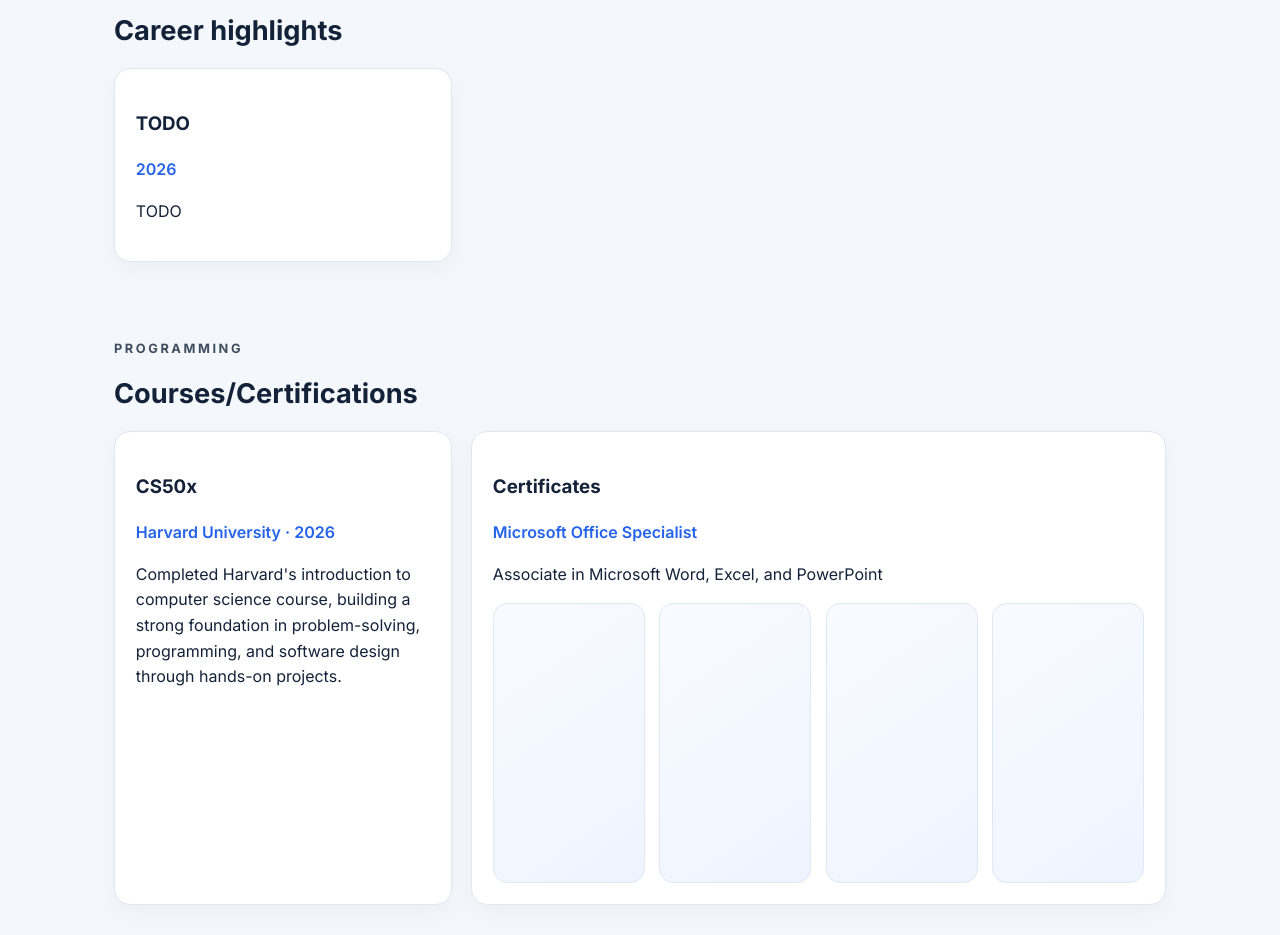
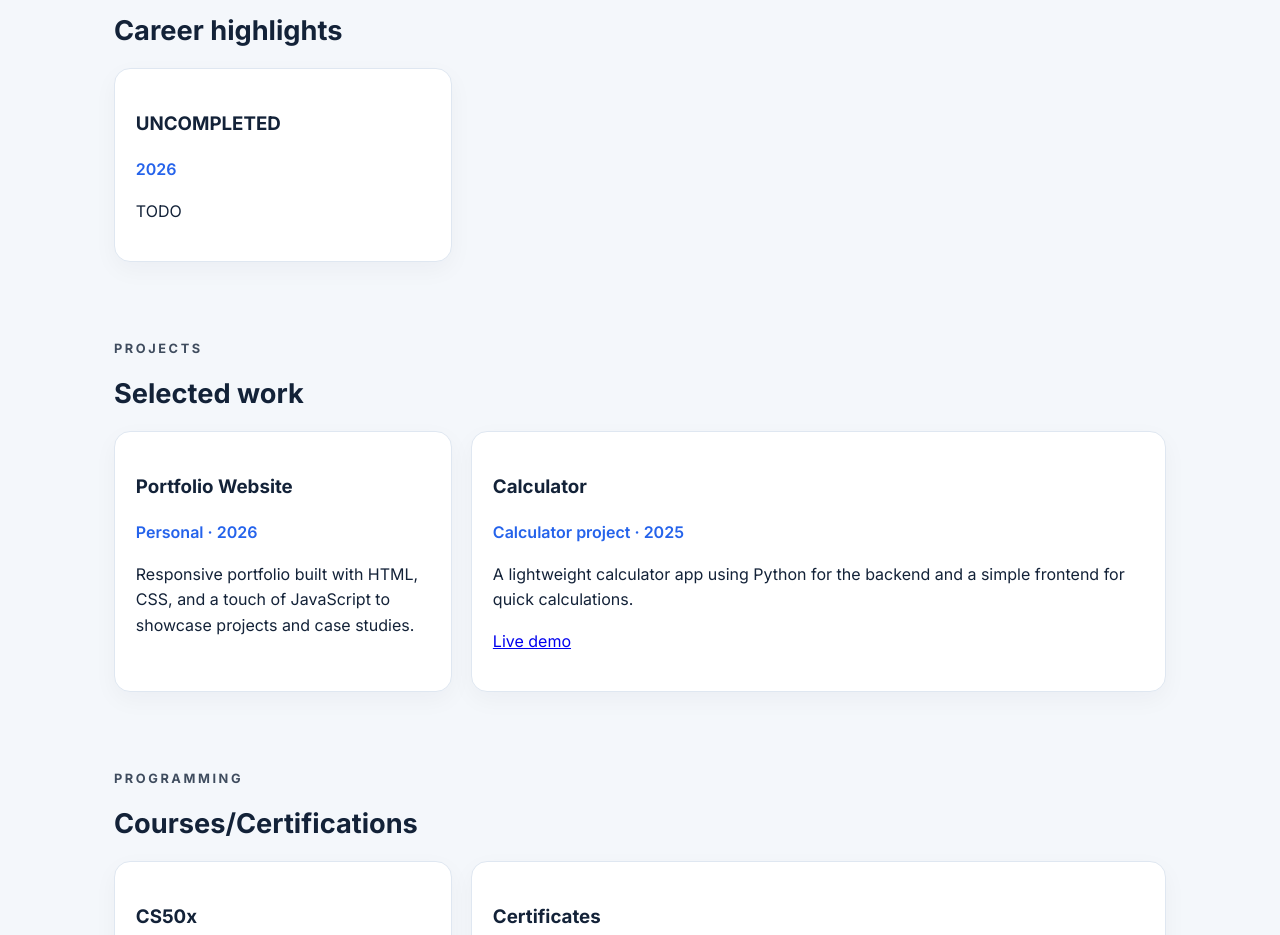
Before and after one commit to GabrielAde-1/Gabriel_CV, a plain HTML site: page index.html in a window 1280 px wide. Shown: the part 872-1807 px from the top of the page. Drawn offline with Linux system fonts and the light colour scheme; a script that the page names is missing.

Commit message:
Enhance index.html with projects and updates
Added a projects section with portfolio and calculator details, updated experience heading, and modified education course status.

```diff
--- a/index.html
+++ b/index.html
@@ -12,6 +12,7 @@
       rel="stylesheet"
     />
     <link rel="stylesheet" href="style.css" />
+
   </head>
   <body>
     <header class="hero">
@@ -20,6 +21,7 @@
         <div class="nav-links">
           <a href="#about">About</a>
           <a href="#experience">Experience</a>
+          <a href="#projects">Projects</a>
           <a href="#education">Education</a>
           <a href="#skills">Skills</a>
           <a href="#contact">Contact</a>
@@ -36,7 +38,7 @@
           </p>
           <div class="hero-actions">
             <a class="btn btn-primary" href="#contact">Get in touch</a>
-            <a class="btn btn-secondary" href="#experience">View experience</a>
+            <a class="btn btn-secondary" href="#projects">View projects</a>
           </div>
         </div>
         <div class="hero-card">
@@ -63,6 +65,7 @@
           With over 8 years of experience in Python, HTML, and CSS, I have honed my skills in leadership, project management, and problem-solving.
           My goal is to create globally-recognised websites and user-focused experiences that drive results and foster collaboration across teams.
           My favourite food doesn't exist because I love all food equally.
+          </p>
       </section>
 
       <section id="experience" class="section">
@@ -72,13 +75,33 @@
         </div>
         <div class="card-grid">
           <article class="card">
-            <h3>TODO</h3>
+            <h3>UNCOMPLETED</h3>
             <p class="meta">2026</p>
             <p>
               TODO
             </p>
           </article>
 
+      </section>
+<!-- Projects-->
+      <section id="projects" class="section">
+        <div class="section-heading">
+          <p class="eyebrow">Projects</p>
+          <h2>Selected work</h2>
+        </div>
+        <div class="card-grid">
+          <article class="card">
+            <h3>Portfolio Website</h3>
+            <p class="meta">Personal · 2026</p>
+            <p>Responsive portfolio built with HTML, CSS, and a touch of JavaScript to showcase projects and case studies.</p>
+          </article>
+          <article class="card">
+            <h3>Calculator</h3>
+            <p class="meta">Calculator project · 2025</p>
+            <p>A lightweight calculator app using Python for the backend and a simple frontend for quick calculations.</p>
+            <p><a href="https://gabriel-calc.vercel.app/" target="_blank" rel="noopener">Live demo</a></p>
+          </article>
+        </div>
       </section>
 
       <section id="education" class="section">
@@ -91,7 +114,7 @@
             <h3>CS50x</h3>
             <p class="meta">Harvard University · 2026</p>
             <p>
-              Completed Harvard's introduction to computer science course,
+              Completing Harvard's computer science course,
               building a strong foundation in problem-solving, programming,
               and software design through hands-on projects.
             </p>
@@ -131,7 +154,7 @@
           <span>Planning</span>
           <span>Python</span>
           <span>HTML</span>
-          <span>CSS</span>
+          <span>CSS</span>ss
         </div>
       </section>
     </main>
@@ -141,6 +164,7 @@
       <p>Email: g.adejugbe@hotmail.com</p>
       <p>Location: Walsall, United Kingdom</p>
       <p>Credly: https://www.credly.com/users/gabriel-adejugbe</p>
+      <p>&copy; 2026 Gabriel. All rights reserved.</p>
     </footer>
   </body>
 </html>
```
